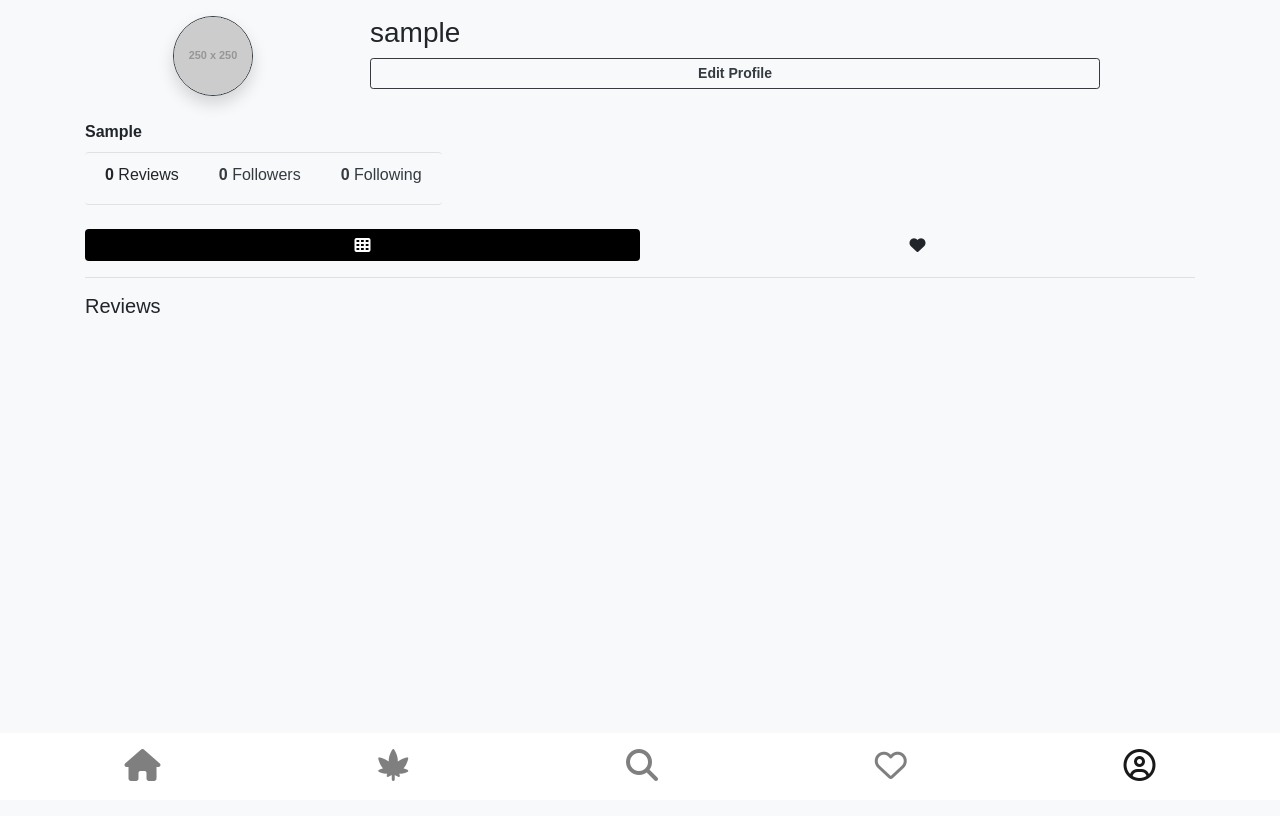
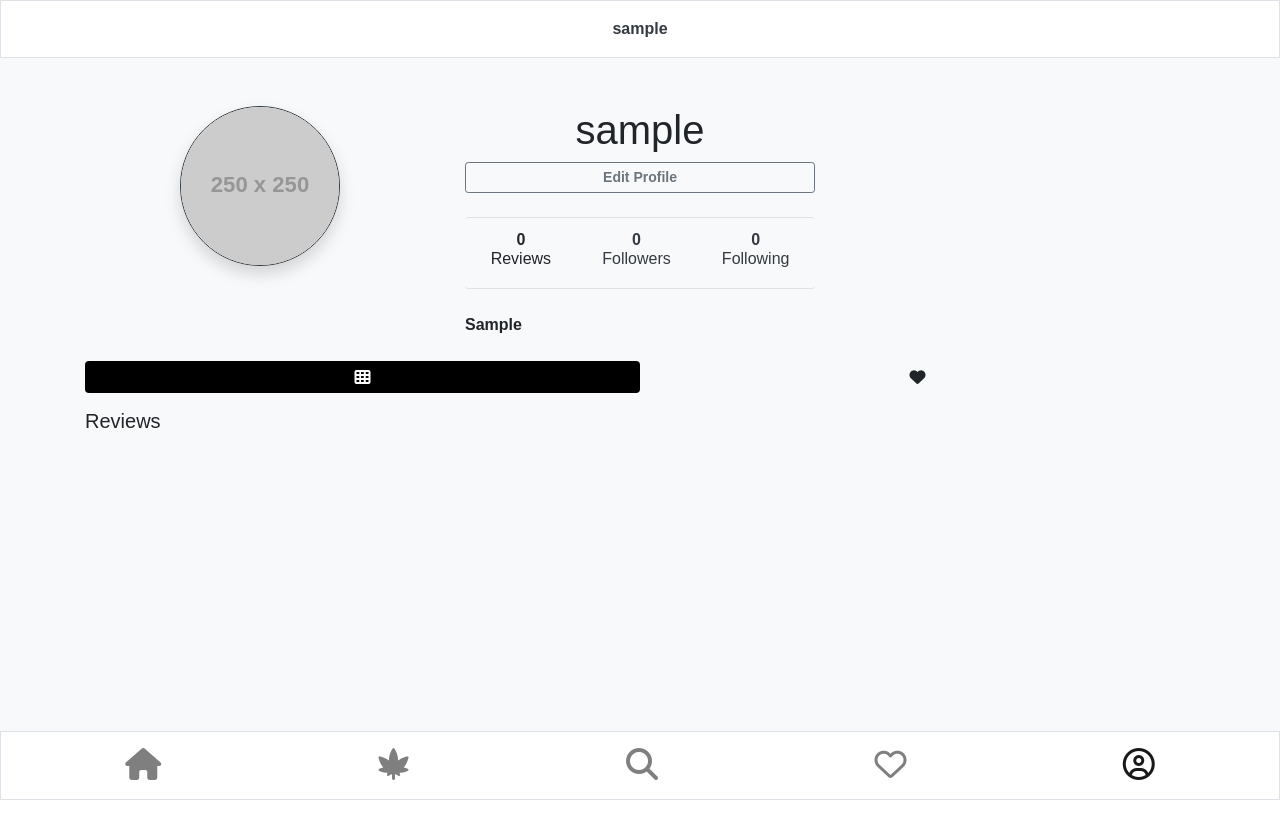
Before and after one commit to areeves9/canvas, a Django app: page /accounts/profile/ in a window 1280 px wide. Run offline with Django 3.2, Linux system fonts and the light colour scheme; the visitor is signed in with stand-in values (Sample User, id 1); data comes from the database, SQL or seed files in the repository; grey boxes labelled with a size stand in for pictures from a placeholder-image service; data that the repository does not hold is empty; some libraries are stand-ins or nearby versions.

Commit message:
profile ui overhaul

```diff
--- a/templates/accounts/profile.html
+++ b/templates/accounts/profile.html
@@ -3,39 +3,42 @@
 
 {% block content %}
 
+<nav class="navbar navbar-expand-lg navbar-light bg-white border border-bottom-1">
+  <ul class="nav navbar-nav navbar-logo mx-auto">
+    <li class="nav-item">
+      <a class="text-dark nav-link" href="#"><b>{{ user }}</b></a>
+    </li>
+  </ul>
+</nav>
 <div class="container">
-  <div class="row mt-3">
-    <div class="col-3">
+  <div class="row mt-5">
+    <div class="col-3 col-md-4">
+      <!--mobile-responsive-->
       {% if user.profile.photo %}
-      <img class="d-block mr-auto mb-4 rounded-circle img-fluid" alt="Responsive image" src="{{ user.profile.photo.url }}" style="width: 80px; height: 80px;"/>
+      <img class="d-block d-sm-none mr-auto mb-4 rounded-circle img-fluid" alt="Responsive image" src="{{ user.profile.photo.url }}" style="width: 80px; height: 80px;"/>
       {% else %}
-      <img class="d-block mx-auto mb-4 border border-dark shadow rounded-circle img-fluid" src="http://placehold.it/250x250" style="width: 80px; height: 80px;"/>
+      <img class="d-block d-sm-none mx-auto mb-4 border border-dark shadow rounded-circle img-fluid" src="http://placehold.it/250x250" style="width: 80px; height: 80px;"/>
+      {% endif %}
+      <!--desktop-responsive-->
+      {% if user.profile.photo %}
+      <img class="d-none d-sm-block mx-auto mb-4 rounded-circle img-fluid" alt="Responsive image" src="{{ user.profile.photo.url }}" style="width: 160px; height: 160px;"/>
+      {% else %}
+      <img class="d-none d-sm-block mx-auto mb-4 border border-dark shadow rounded-circle img-fluid" src="http://placehold.it/250x250" style="width: 160px; height: 160px;"/>
       {% endif %}
       {% with total_followers=user.followers.count %}
       {% with total_following=user.following.count %}
     </div>
-    <div class="col-8 mb-4">
-      <h3 class="text-left">{{ user.username }}</h3>
-      <a class="btn btn-block btn-sm btn-outline-dark" href="{% url 'accounts:update' %}">
+    <div class="col-6 col-md-4 mb-4">
+      <!--mobile-responsive-->
+      <h3 class="d-block d-sm-none text-center">{{ user.username }}</h3>
+      {% if request.user.profile.id == user.profile.id %}
+      <a class="d-block d-sm-none btn btn-block btn-sm btn-outline-dark mx-auto" href="{% url 'accounts:update' %}">
         <b>Edit Profile</b>
       </a>
-
-
-      {% if request.user.profile.id == user.profile.id %}
-      <span class="">
-        <!-- <p class="float-right">
-          <a class="btn btn-sm btn-outline-secondary" href="{% url 'accounts:update' %}">
-            Edit Profile
-          </a>
-          <a class="ml-1 btn btn-light rounded-circle border border-1 shadow" href="{% url 'accounts:logout' %}">
-            <i class="fas fa-sign-out-alt"></i>
-          </a>
-        </p> -->
-
-        {% endif %}
-      </span>
+      {% endif %}
+      <!--desktop-responsive-->
       {% if request.user.profile.id != user.profile.id %}
-      <a href="#" data-id="{{ user.id }}" data-action="{% if request.user in user.followers.all %}un{% endif %}follow" class="follow mb-4 mt-3 mx-auto btn btn-block btn-info">
+      <a href="#" data-id="{{ user.id }}" data-action="{% if request.user in user.followers.all %}un{% endif %}follow" class="w-25 float-right follow my-auto btn btn-sm btn-block btn-info d-none d-sm-block">
         {% if request.user not in user.followers.all %}
           Follow
         {% else %}
@@ -43,17 +46,40 @@
         {% endif %}
       </a>
       {% endif %}
+      <h1 class="d-none d-sm-block text-center">{{ user.username }}</h1>
+      {% if request.user.profile.id == user.profile.id %}
+      <a class="w-40 my-auto btn btn-sm btn-block btn-outline-secondary d-none d-sm-block" href="{% url 'accounts:update' %}">
+        <b>Edit Profile</b>
+      </a>
+      {% endif %}
+
+
+      <span class="d-none d-sm-block">
+        {% include "partials/accounts/profile_horizontal_list.html" %}
+      </span>
+      <p class="d-none d-sm-block text-left"><b>{{ user.first_name }}</b></p>
+      <p class="d-none d-sm-block text-left mt-n3">{{ user.profile.bio }}</p>
+
     </div>
   </div> <!--/.row-->
-  <div class="row">
+  <div class="row d-block d-sm-none">
     <div class="col">
       <p class="text-left"><b>{{ user.first_name }}</b></p>
       <p class="text-left mt-n3">{{ user.profile.bio }}</p>
-      {% include "partials/accounts/profile_horizontal_list.html" %}
-
     </div>
   </div>
-
+  {% if request.user.profile.id != user.profile.id %}
+      <a href="#" data-id="{{ user.id }}" data-action="{% if request.user in user.followers.all %}un{% endif %}follow" class="follow mb-4 mt-3 mx-auto btn btn-block btn-info d-block d-sm-none">
+        {% if request.user not in user.followers.all %}
+          Follow
+        {% else %}
+          Unfollow
+        {% endif %}
+      </a>
+      {% endif %}
+  <span class="d-block d-sm-none">
+    {% include "partials/accounts/profile_horizontal_list.html" %}
+  </span>
 
   <ul class="nav nav-fill nav-pills mb-3" id="pills-tab" role="tablist">
     <li class="nav-item">
--- a/templates/accounts/profile_user_favorites.html
+++ b/templates/accounts/profile_user_favorites.html
@@ -1,7 +1,6 @@
 {% load rating_icon%}
 {% if user.strains_liked %}
 
-<hr />
 <h5 class="text-left">Favorites</h5>
 {% endif %}
 <div class="row">
--- a/templates/accounts/profile_user_reviews.html
+++ b/templates/accounts/profile_user_reviews.html
@@ -1,6 +1,5 @@
 {% load rating_icon %}
 
-<hr />
 <h5 class="text-left">Reviews</h5>
 <div class="row">
     {% for review in review_list %}
--- a/templates/partials/nav.html
+++ b/templates/partials/nav.html
@@ -1,4 +1,4 @@
-<nav class="navbar fixed-bottom navbar-expand-lg navbar-light bg-white">
+<nav class="navbar fixed-bottom navbar-expand-lg navbar-light bg-white border border-top-1">
     <ul class="navbar-nav nav-fill w-100">
         <li class="nav-item">
             <a class="nav-link {% if nav == 'home' %}active{% endif %}" href="{% url 'reviews:reviews' %}">
```
Also changed, not shown: canvas/settings.py (+6 -6 lines).
